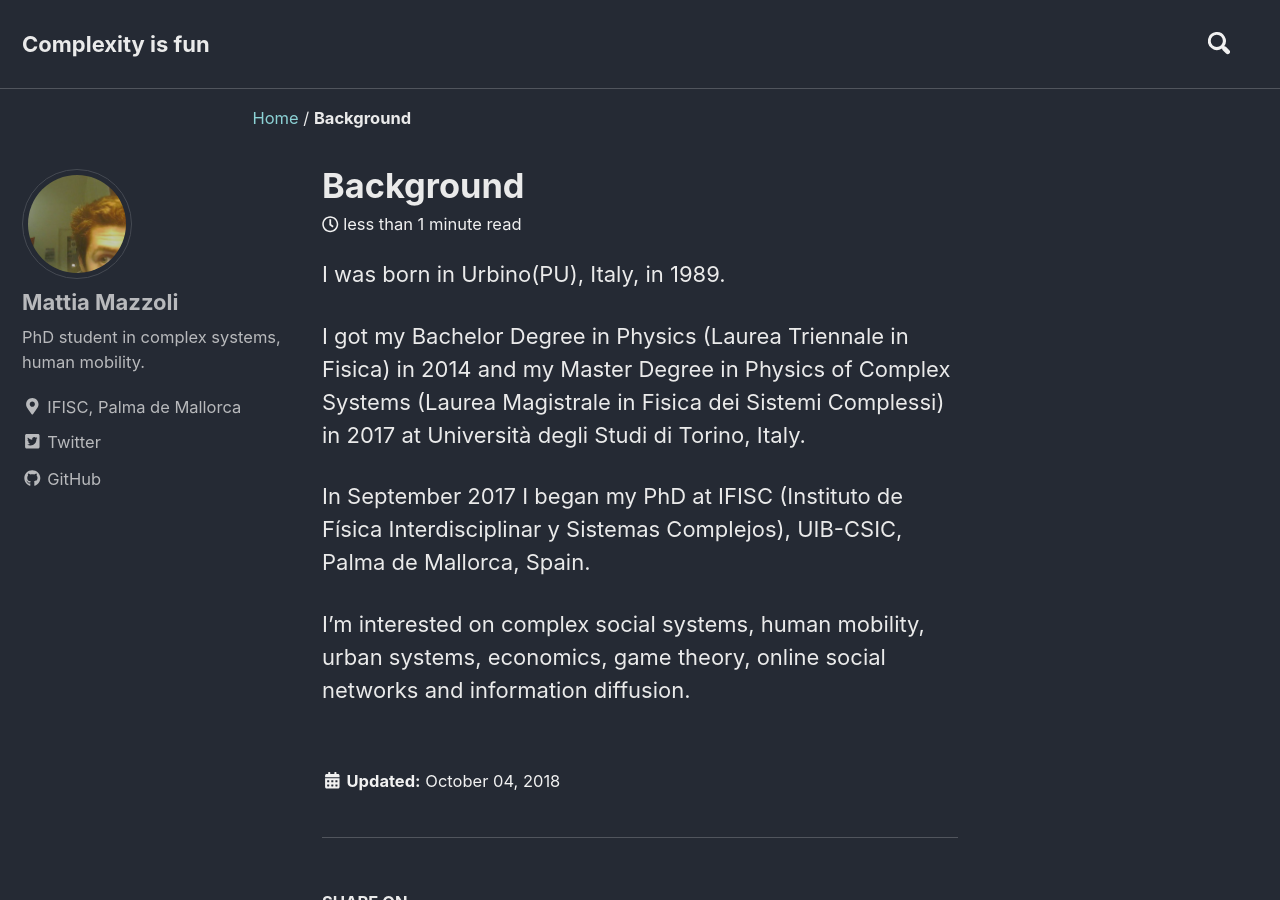
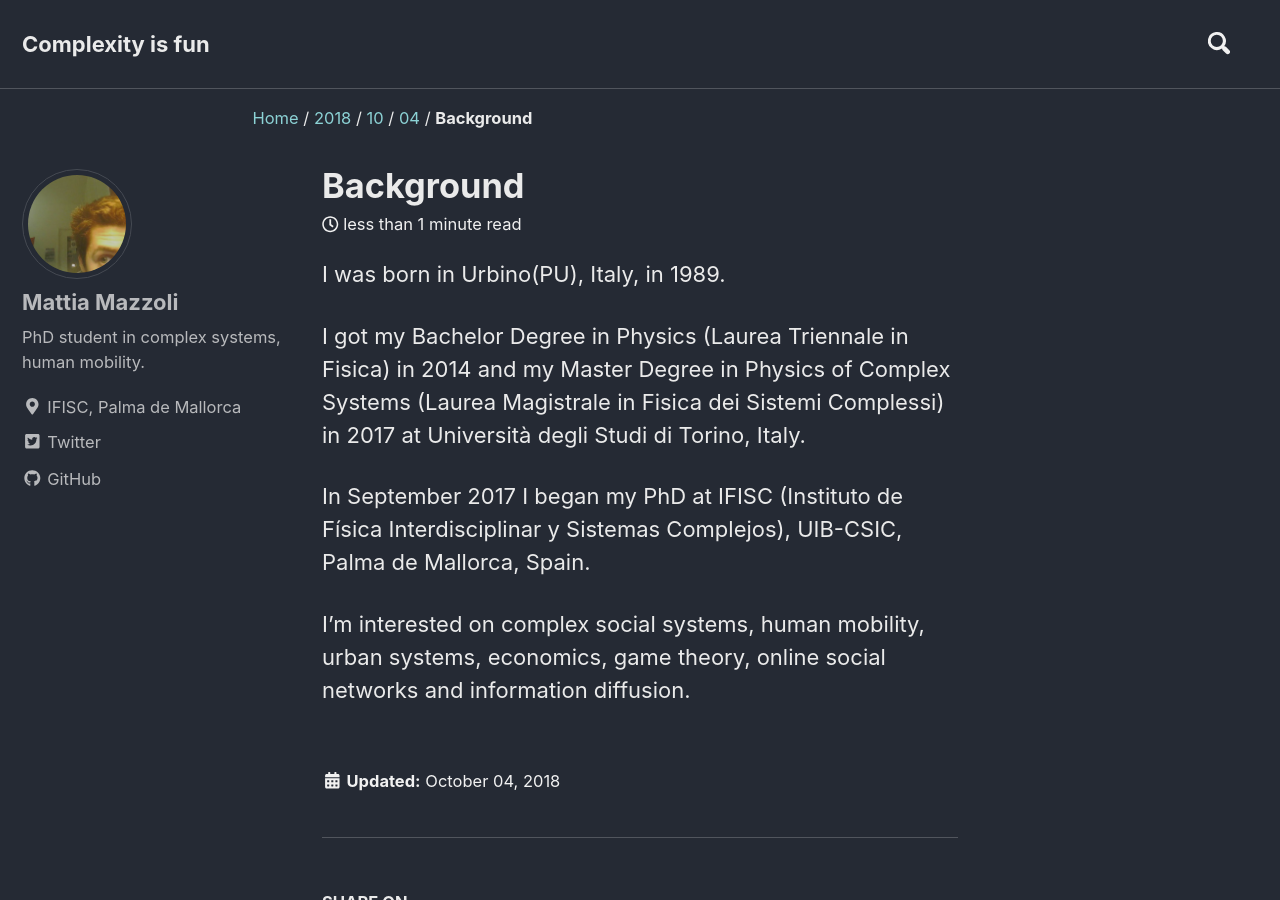
Before and after one commit to mattiamazzoli/mattiamazzoli.github.io, a Jekyll site: the page built from _posts/2018-10-04-Background.md, in a window 1280 px wide and 900 px high. Built offline with Jekyll 4.4.1, drawn with Linux system fonts in a browser that asks for light colours; nearby versions of some CDN libraries.

Commit message:
Initial commit

```diff
--- a/_config.yml
+++ b/_config.yml
@@ -218,8 +218,8 @@ sass:
 
 
 # Outputting
-permalink: /:categories/:title/
-paginate: 5 # amount of posts to show
+#permalink: /:categories/:title/
+paginate: 10 # amount of posts to show
 paginate_path: /page:num/
 timezone: Europe/Madrid
 
```
